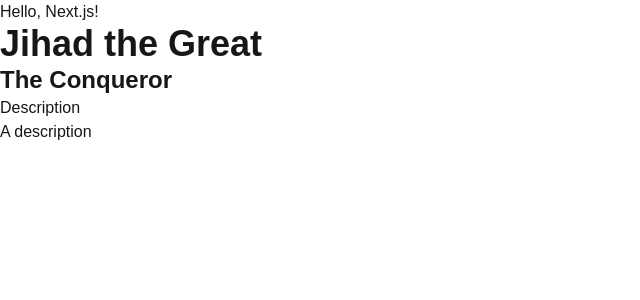
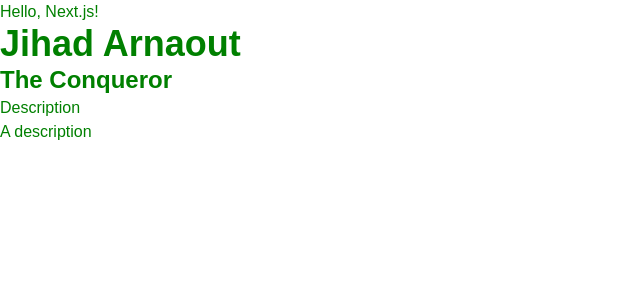
Before and after one commit to JihadArnaout/react-review, a Next.js app: page / in a window 1280 px wide. Shown: the top 300 px of the page, without its empty margins (0-640 px from the left). Built offline with nearby package versions, Linux system fonts and the light colour scheme.

Commit message:
edit the main text

```diff
--- a/app/page.tsx
+++ b/app/page.tsx
@@ -1,13 +1,14 @@
 import Description from "@/components/Description";
 import Header from "@/components/Header";
+import Style from "util";
 
 
 export default function Home() {
   return (
-      <main >
+      <main style={{color: "green", backgroundColor: "white"}}>
 
         <p>Hello, Next.js!</p>
-        <Header text="Jihad the Great" text2="The Conqueror" />
+        <Header text="Jihad Arnaout" text2="The Conqueror" />
         <Description />
 
       </main>
```
